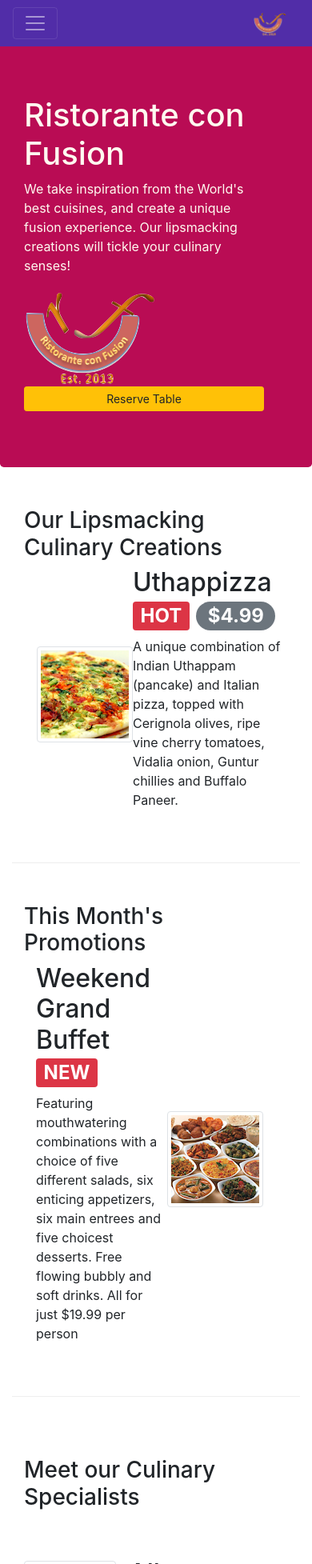
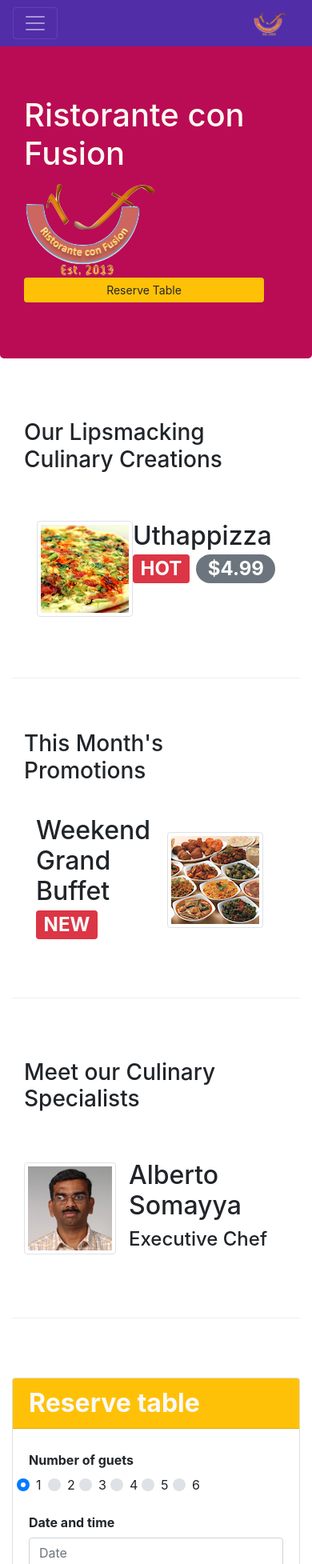
Before and after one commit to wdospinal/coursera-boostrap, a website: page index.html in a window 390 px wide. Shown: the top 1955 px of the page at 80% size. Drawn offline with nearby package versions, Linux system fonts and the light colour scheme.

Commit message:
refactor: for small screens add d-none

```diff
--- a/index.html
+++ b/index.html
@@ -37,8 +37,8 @@
         <div class="container">
             <div class="row row-header">
                 <div class="col-12 col-sm-6">
-                    <h1>Ristorante con Fusion</h1>
-                    <p>We take inspiration from the World's best cuisines, and create a unique fusion experience. Our lipsmacking creations will tickle your culinary senses!</p>
+                    <h1 class="mt-0">Ristorante con Fusion</h1>
+                    <p class="d-none d-sm-block">We take inspiration from the World's best cuisines, and create a unique fusion experience. Our lipsmacking creations will tickle your culinary senses!</p>
                 </div>
                 <div class="col-12 col-sm-3 align-self-center">
                     <img src="img/logo.png" class="img-fluid">
@@ -60,7 +60,7 @@
                     <img src="img/uthappizza.png" class="d-flex ml-3 img-thumbnail align-self-center" alt="uthappizza">
                     <div class="media-body">
                         <h2 class="mt-0">Uthappizza <span class="badge badge-danger">HOT</span> <span class="badge badge-pill badge-secondary">$4.99</span></h2>
-                        <p>A unique combination of Indian Uthappam (pancake) and Italian pizza, topped with Cerignola olives, ripe vine cherry tomatoes, Vidalia onion, Guntur chillies and Buffalo Paneer.</p>
+                        <p class="d-none d-sm-block">A unique combination of Indian Uthappam (pancake) and Italian pizza, topped with Cerignola olives, ripe vine cherry tomatoes, Vidalia onion, Guntur chillies and Buffalo Paneer.</p>
                     </div>
                 </div>
             </div>
@@ -76,7 +76,7 @@
                     <div class="media">
                         <div class="media-body">
                             <h2 class="mt-0">Weekend Grand Buffet <span class="badge badge-danger">NEW</span> </h2>
-                            <p>Featuring mouthwatering combinations with a choice of five different salads, six enticing appetizers, six main entrees and five choicest desserts. Free flowing bubbly and soft drinks. All for just $19.99 per person </p>
+                            <p class="d-none d-sm-block">Featuring mouthwatering combinations with a choice of five different salads, six enticing appetizers, six main entrees and five choicest desserts. Free flowing bubbly and soft drinks. All for just $19.99 per person </p>
                         </div>
                         <img src="img/buffet.png" class="d-flex mr-3 img-thumbnail align-self-center" alt="alberto">
                     </div>
```
